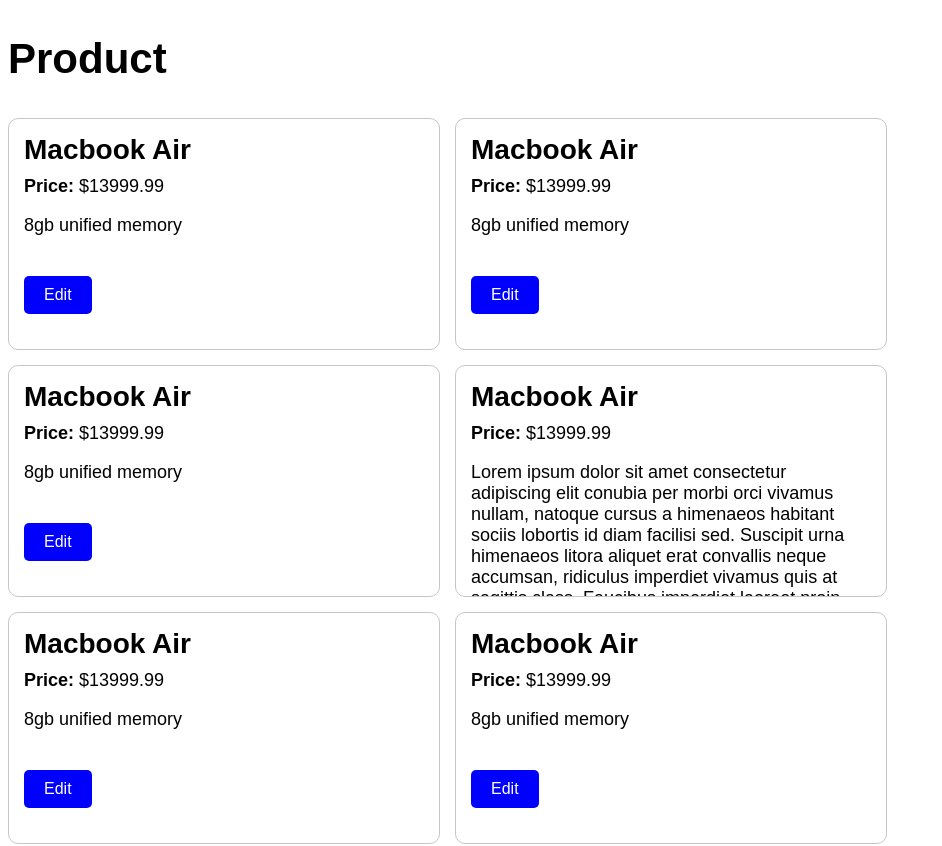
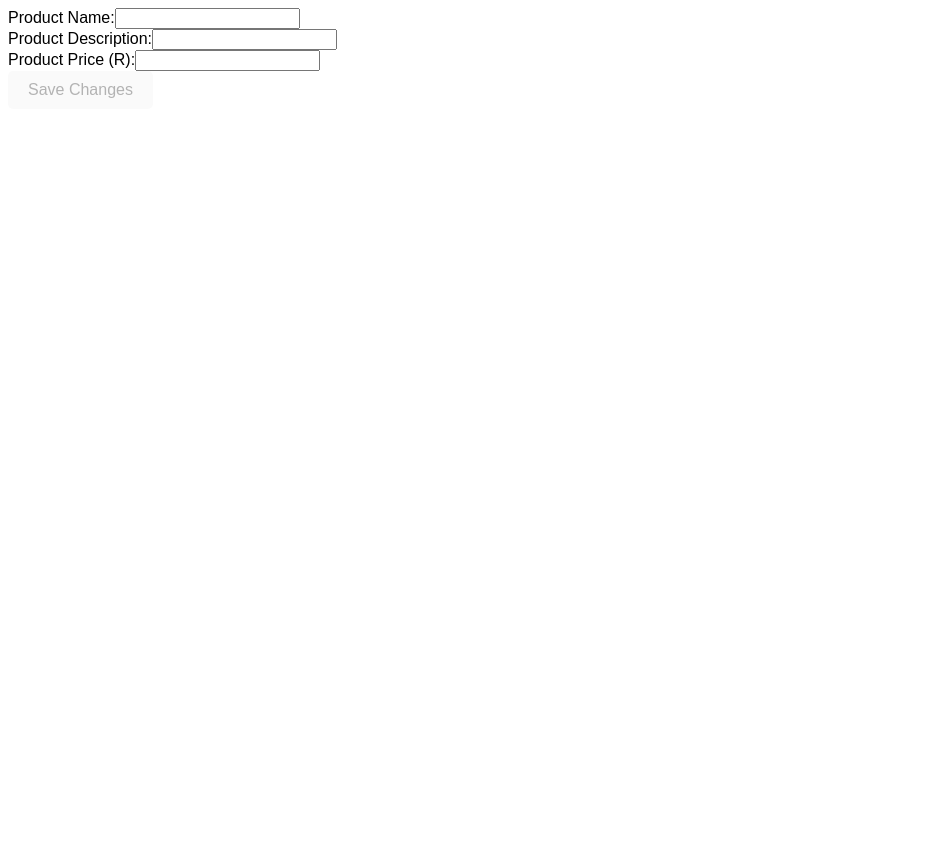
Before and after one commit to alex-vdboogaard/INF354-Assignment-1, an Angular app in the folder AngularFrontend/ProductApp/: page /edit in a window 1280 px wide. Shown: the top 846 px of the page, without its empty margins (0-942 px from the left). After the commit the page ends 800 px from the top, so only its background shows below. Built offline with nearby package versions, Linux system fonts and the light colour scheme.

Commit message:
fix edit page

```diff
--- a/AngularFrontend/ProductApp/src/app/app.routes.ts
+++ b/AngularFrontend/ProductApp/src/app/app.routes.ts
@@ -5,6 +5,6 @@
 export const routes: Routes = [
   { path: "", redirectTo: "products", pathMatch: "full" },
   { path: "products", component: ProductListComponent },
-  { path: "edit/:id", component: EditPageComponent },
+  { path: "edit", component: EditPageComponent },
   { path: "**", component: ProductListComponent },
 ];
--- a/AngularFrontend/ProductApp/src/app/edit-page/edit-page.component.ts
+++ b/AngularFrontend/ProductApp/src/app/edit-page/edit-page.component.ts
@@ -2,12 +2,14 @@
 import { Router, ActivatedRoute } from "@angular/router";
 import { ProductService } from "../services/product.service";
 import { Product } from "../../models/product.model";
-import { NgForm, NgModel } from "@angular/forms";
+import { FormsModule, NgForm, NgModel } from "@angular/forms";
 
 @Component({
   selector: "app-edit-page",
   templateUrl: "./edit-page.component.html",
   styleUrls: ["./edit-page.component.css"],
+  standalone: true,
+  imports: [FormsModule],
 })
 export class EditPageComponent implements OnInit {
   id: number | null = null;
--- a/AngularFrontend/ProductApp/src/app/product/product.component.ts
+++ b/AngularFrontend/ProductApp/src/app/product/product.component.ts
@@ -17,7 +17,7 @@
   ngOnInit(): void {}
 
   onEdit(product: Product) {
-    this.router.navigate([`Edit?id=${product.id}`]);
+    this.router.navigate(["edit"], { queryParams: { id: product.id } });
   }
 
   onDelete(product: ProductComponent) {
```
